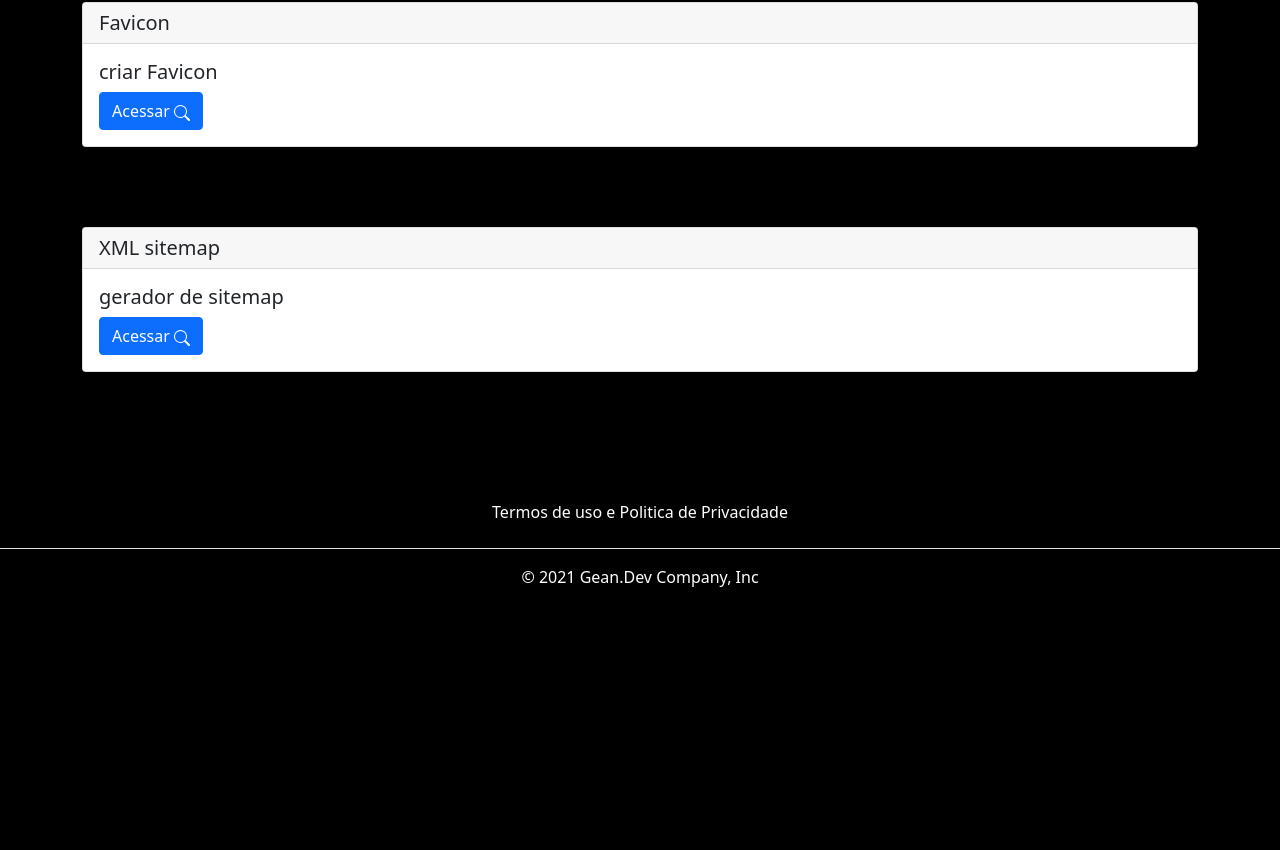
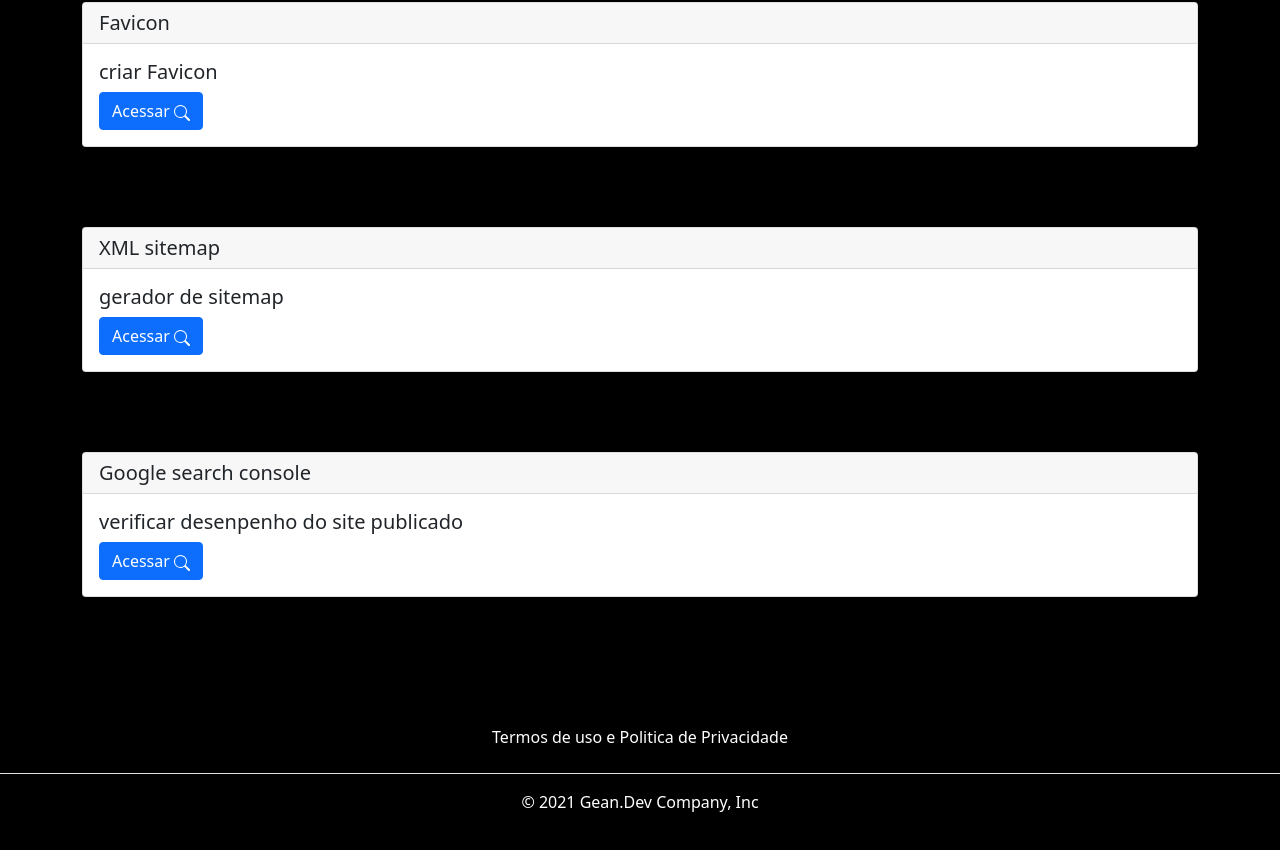
Before and after one commit to geanderson-062/meu-portfolio, a plain HTML site: page screens/public/dark_mode/link.html in a window 1280 px wide. Shown: the part 2901-3751 px from the top of the page. Before the commit the page ends 3546 px from the top, so only its background shows below. Drawn offline with nearby package versions, Linux system fonts and the light colour scheme.

Commit message:
04/12/2021 - 2
novos links

```diff
--- a/screens/public/dark_mode/link.html
+++ b/screens/public/dark_mode/link.html
@@ -245,6 +245,21 @@
     </div>
    </div>
 
+   <div class="text-white text-center container pricing-header px-3 py-3 pt-md-5 pb-md-4 mx-auto text-center text-dark">
+    <h1 class="display-4"></h1>
+  </div>
+
+  <div class="card">
+    <h5 class="card-header">Google search console</h5>
+    <div class="card-body">
+      <h5 class="card-title">verificar desenpenho do site publicado</h5>
+      <a href="https://search.google.com/search-console/about" class="btn btn-primary">Acessar  <svg xmlns="http://www.w3.org/2000/svg" width="16" height="16" fill="currentColor" class="bi bi-search" viewBox="0 0 16 16">
+        <path d="M11.742 10.344a6.5 6.5 0 1 0-1.397 1.398h-.001c.03.04.062.078.098.115l3.85 3.85a1 1 0 0 0 1.415-1.414l-3.85-3.85a1.007 1.007 0 0 0-.115-.1zM12 6.5a5.5 5.5 0 1 1-11 0 5.5 5.5 0 0 1 11 0z"/>
+      </svg></a>
+    </div>
+   </div>
+
+
         <div class="text-white text-center container pricing-header px-3 py-3 pt-md-5 pb-md-4 mx-auto text-center text-dark">
             <h1 class="display-4"></h1>
           </div>
```
Also changed, not shown: index.html (+1 -0 lines), screens/light_index.html (+1 -0 lines), screens/public/light_mode/link.html (+14 -0 lines).
